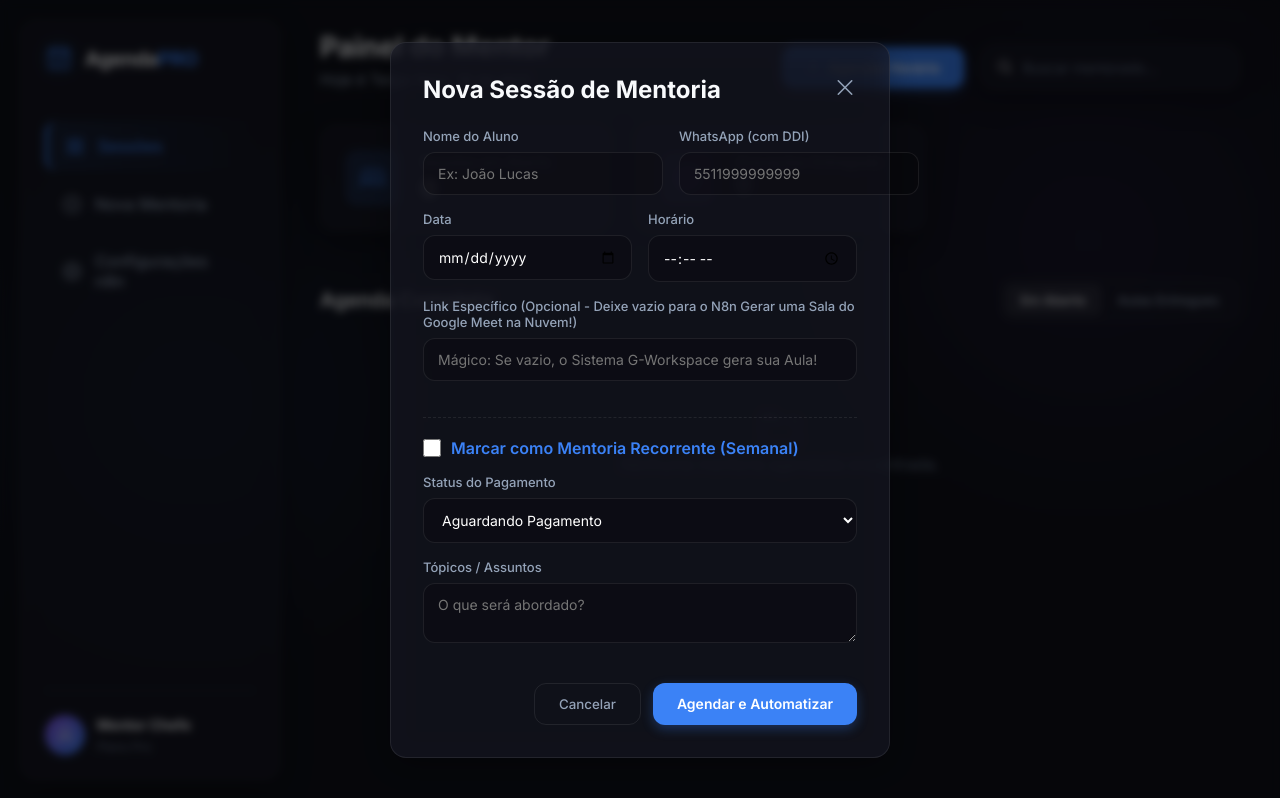
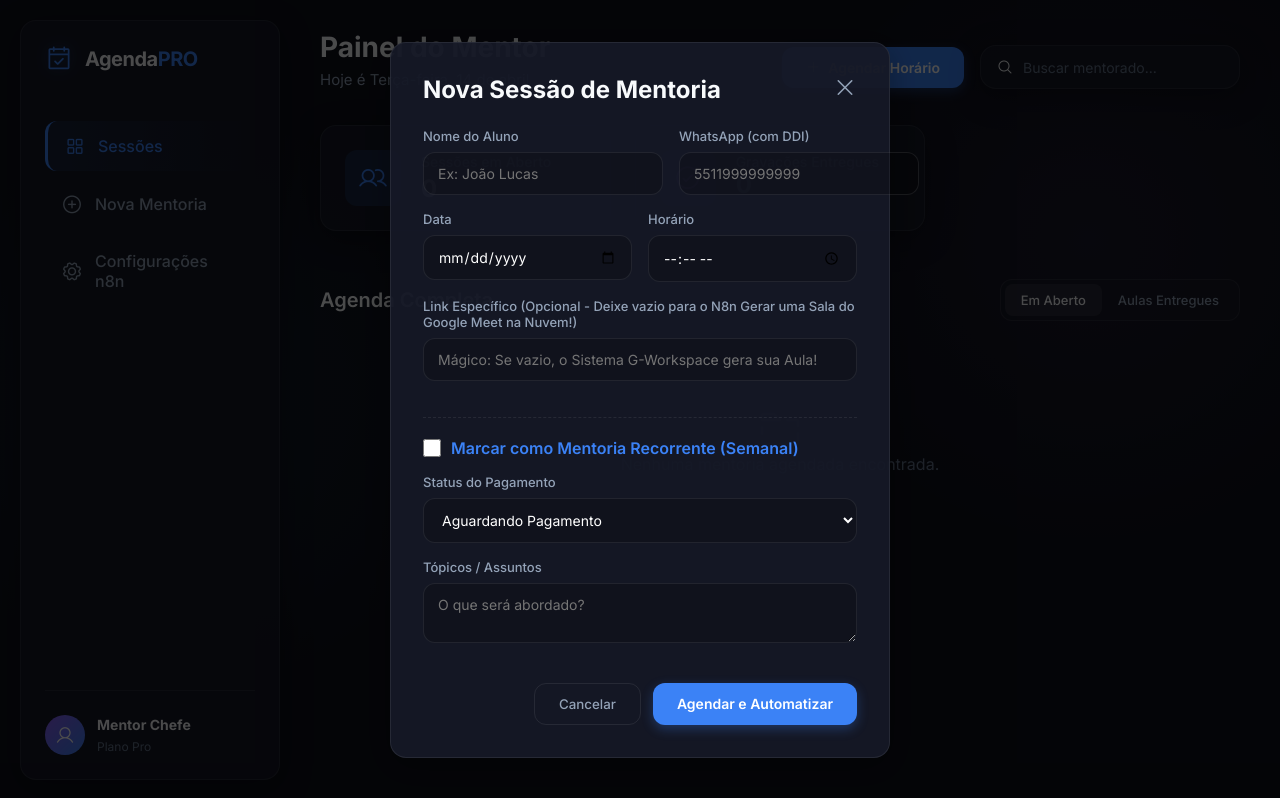
Before and after one commit to ofcdarks/mento, a website: page index.html in a window 1280 px wide. Both pictures are taken after a click on the link "Nova Mentoria". Drawn offline with nearby package versions, Linux system fonts and the light colour scheme.

Commit message:
perf: remove backdrop-filter blur para eliminar delay de GPU

```diff
--- a/styles.css
+++ b/styles.css
@@ -34,15 +34,10 @@ body {
 .flex-col { flex-direction: column !important; }
 
 .glass-panel {
-    background: var(--bg-surface);
-    backdrop-filter: blur(12px);
-    -webkit-backdrop-filter: blur(12px);
+    background: rgba(22, 25, 38, 0.95);
     border: 1px solid var(--glass-border);
     border-radius: var(--radius-lg);
     box-shadow: var(--glass-shadow);
-    /* Força Aceleração de Placa de Vídeo (Corrige Gaguejo no Browser) */
-    transform: translateZ(0);
-    will-change: backdrop-filter;
 }
 
 .app-container {
@@ -127,7 +122,7 @@ body {
 .empty-state i { font-size: 48px; margin-bottom: 16px; opacity: 0.5; }
 
 /* Modais */
-.modal-overlay { position: fixed; top: 0; left: 0; right: 0; bottom: 0; background: rgba(0, 0, 0, 0.6); backdrop-filter: blur(4px); display: flex; align-items: center; justify-content: center; z-index: 100; opacity: 0; pointer-events: none; transition: opacity 0.3s; }
+.modal-overlay { position: fixed; top: 0; left: 0; right: 0; bottom: 0; background: rgba(0, 0, 0, 0.7); display: flex; align-items: center; justify-content: center; z-index: 100; opacity: 0; pointer-events: none; transition: opacity 0.2s; }
 .modal-overlay.active { opacity: 1; pointer-events: all; }
 .modal-box { width: 100%; max-width: 500px; padding: 32px; transform: translateY(20px); transition: transform 0.3s; }
 .modal-overlay.active .modal-box { transform: translateY(0); }
```
